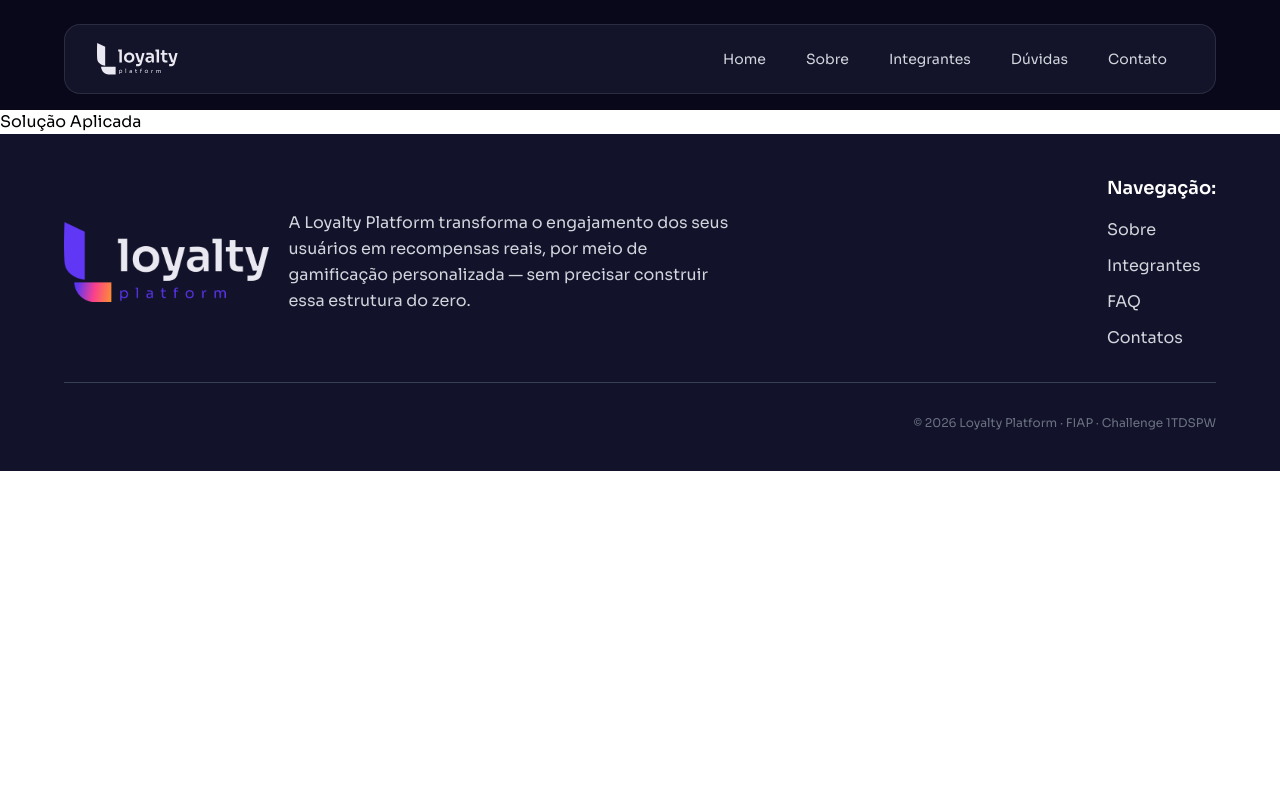
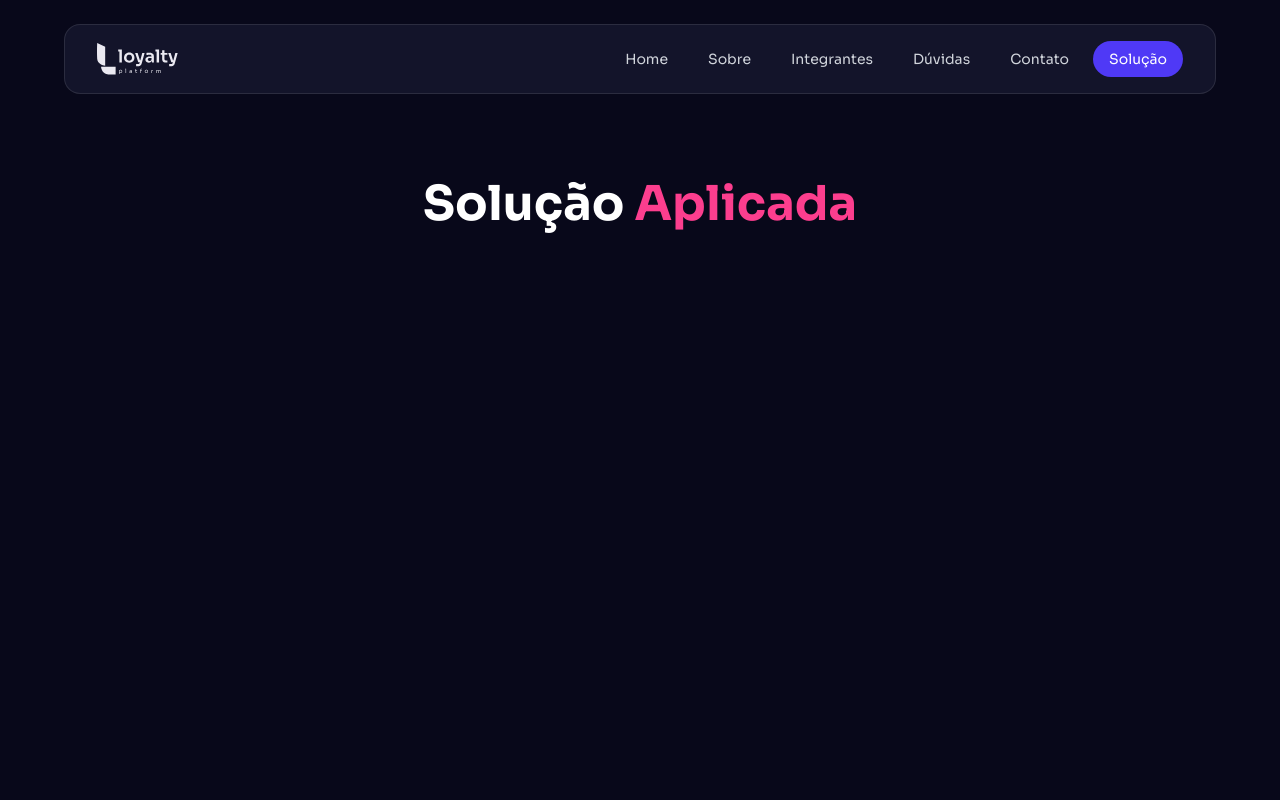
Before and after one commit to Challenge-LoyaltyPlatform/LoyaltyPlatform-Front-React, a React (Vite) app in the folder Loyalty-Platform/: page /solucao in a window 1280 px wide. Shown: the top 800 px of the page. Built offline with nearby package versions, Linux system fonts and the light colour scheme.

Commit message:
Refactor: Adicionando a página solução aplicada no cabecalho

```diff
--- a/Loyalty-Platform/src/components/Cabecalho.tsx
+++ b/Loyalty-Platform/src/components/Cabecalho.tsx
@@ -9,6 +9,7 @@
   { to: '/integrantes', label: 'Integrantes' },
   { to: '/duvidas', label: 'Dúvidas' },
   { to: '/contato', label: 'Contato' },
+  { to: '/solucao', label: 'Solução' },
 ];
 
 export default function Cabecalho() {
@@ -31,7 +32,6 @@
   return (
     <div className="bg-[#08081A] px-4 sm:px-6 pt-4 sm:pt-6 pb-4">
       <header className="max-w-6xl mx-auto bg-[#13142A] border border-white/10 rounded-2xl px-4 sm:px-8 py-4 flex items-center justify-between">
-        {/* TODO: substituir por <img src="/logo.svg" alt="Loyalty Platform" /> quando tiver a imagem */}
         <div className="flex items-center gap-2">
           <img src={logoPositiva} alt="Loyalty Platform" className="h-8 w-auto" />
         </div>
--- a/Loyalty-Platform/src/routes/SolucaoAplicada/index.tsx
+++ b/Loyalty-Platform/src/routes/SolucaoAplicada/index.tsx
@@ -1,8 +1,12 @@
-// src/routes/Home/index.tsx
-export default function Home() {
+// src/routes/SolucaoAplicada/index.tsx
+export default function SolucaoAplicada() {
   return (
-    <main>
-      <h1>Solução Aplicada</h1>
+    <main className="min-h-screen bg-[#08081A] px-6 py-16">
+      <section className="max-w-6xl mx-auto text-center">
+        <h1 className="text-3xl md:text-5xl font-bold text-white leading-tight">
+          Solução <span className="text-[#FC3E8E]">Aplicada</span>
+        </h1>
+      </section>
     </main>
   );
 }
```
